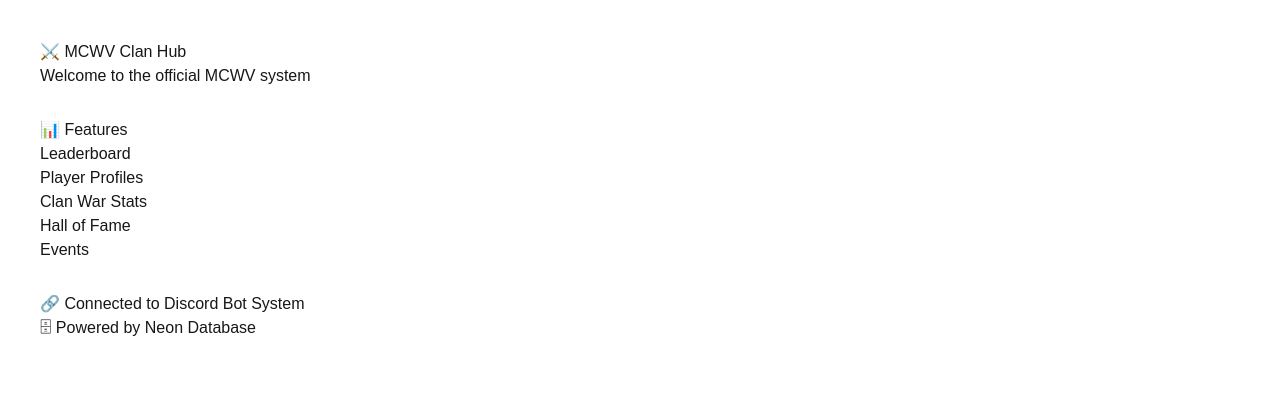
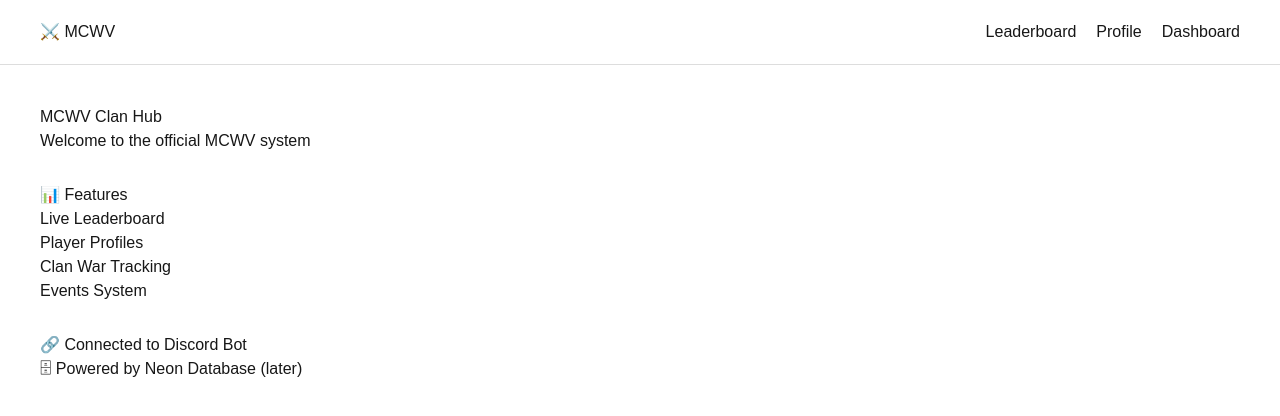
Before and after one commit to ILostMyMicrowave/mcwv-hub, a Next.js app: page / in a window 1280 px wide. Shown: the top 416 px of the page. Built offline with nearby package versions, Linux system fonts and the light colour scheme.

Commit message:
Update page.tsx

```diff
--- a/app/page.tsx
+++ b/app/page.tsx
@@ -1,23 +1,42 @@
 export default function Home() {
   return (
-    <main style={{ padding: 40, fontFamily: "Arial" }}>
-      <h1>⚔️ MCWV Clan Hub</h1>
+    <main style={{ fontFamily: "Arial" }}>
+
+      {/* NAVBAR */}
+      <div style={{
+        display: "flex",
+        justifyContent: "space-between",
+        padding: "20px 40px",
+        borderBottom: "1px solid #ddd"
+      }}>
+        <h2>⚔️ MCWV</h2>
+
+        <div style={{ display: "flex", gap: 20 }}>
+          <a href="/leaderboard">Leaderboard</a>
+          <a href="/profile">Profile</a>
+          <a href="/dashboard">Dashboard</a>
+        </div>
+      </div>
+
+      {/* MAIN CONTENT */}
+      <div style={{ padding: 40 }}>
+        <h1>MCWV Clan Hub</h1>
         <p>Welcome to the official MCWV system</p>
 
         <div style={{ marginTop: 30 }}>
           <h2>📊 Features</h2>
           <ul>
-          <li>Leaderboard</li>
+            <li>Live Leaderboard</li>
             <li>Player Profiles</li>
-          <li>Clan War Stats</li>
-          <li>Hall of Fame</li>
-          <li>Events</li>
+            <li>Clan War Tracking</li>
+            <li>Events System</li>
           </ul>
         </div>
 
         <div style={{ marginTop: 30 }}>
-        <p>🔗 Connected to Discord Bot System</p>
-        <p>🗄 Powered by Neon Database</p>
+          <p>🔗 Connected to Discord Bot</p>
+          <p>🗄 Powered by Neon Database (later)</p>
+        </div>
       </div>
     </main>
   );
```
Lines whose indentation alone changed are shown as unchanged.
